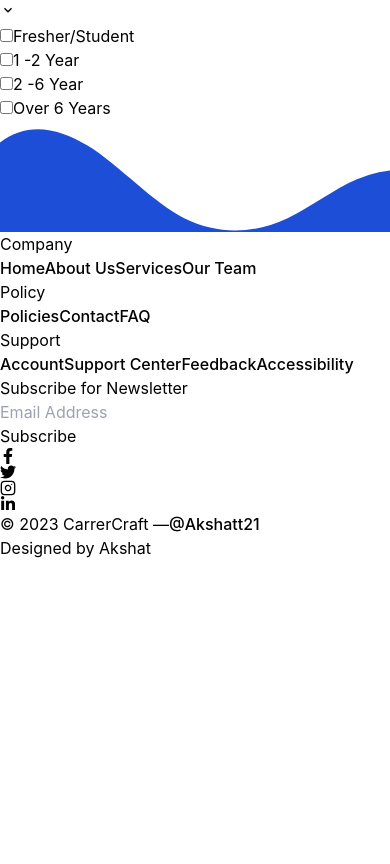
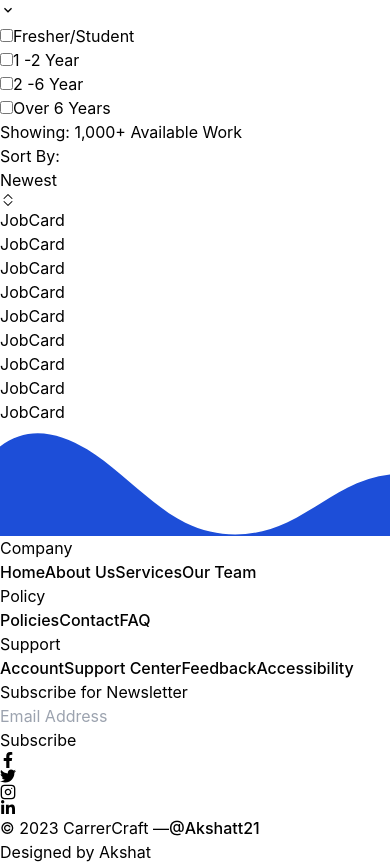
Before and after one commit to Akshat-iitk/CareerCraft, a React (Vite) app in the folder client/: page /find-jobs in a window 390 px wide. Shown: the part 1785-2649 px from the top of the page. Before the commit the page ends 2345 px from the top, so only its background shows below. Built offline with nearby package versions, Linux system fonts and the light colour scheme.

Commit message:
Added  a ListBox using React @headless UI, ensuring the responsiveness of the frontend. Additionally, I implemented a 'Load More' feature on the FindJob page. If the 'numPage' state is greater than the current page number, a 'Load More' button will appear.

```diff
--- /dev/null
+++ b/client/src/Components/JobCard.jsx
@@ -0,0 +1,9 @@
+import React from 'react'
+
+const JobCard = () => {
+  return (
+    <div>JobCard</div>
+  )
+}
+
+export default JobCard
--- /dev/null
+++ b/client/src/Components/ListBox.jsx
@@ -0,0 +1,68 @@
+import React from "react";
+import { Fragment, useState } from "react";
+import { Listbox, Transition } from "@headlessui/react";
+import { BsCheck2, BsChevronExpand } from "react-icons/bs";
+const options = ["Newest", "Oldest", "A-Z", "Z-A"];
+const ListBox = ({ sort, setSort }) => {
+  return (
+    <div className="w-[8rem] md:w-[10rem]">
+      <Listbox value={sort} onChange={setSort}>
+        <div className="relative mt-1">
+          <Listbox.Button
+            className={
+              "relative w-full cursor-default rounded-lg bg-white py-2 pl-3 pr-10 text-left shadow-md focus:outline-none focus-visible:border-indigo-500 focus-visible:ring-2 focus-visible:ring-white focus-visible:ring-opacity-75 focus-visible:ring-offset-2 focus-visible:ring-offset-orange-300 sm:text-sm"
+            }
+          >
+            <span className="block truncate">{sort}</span> {/*sort is by default Newest*/}
+
+            <span className="pointer-events-none absolute inset-y-0 right-0 flex items-center pr-2">
+              <BsChevronExpand
+                className="h-5 w-5 text-gray-500"
+                aria-hidden="true"
+              />
+            </span>
+          </Listbox.Button>
+          <Transition
+            as={Fragment}
+            leave='transition ease-in duration-100'
+            leaveFrom='opacity-100'
+            leaveTo='opacity-0'
+          >
+           <Listbox.Options className='absolute mt-1 max-h-60 w-full overflow-auto rounded-md bg-white py-1 text-base shadow-lg ring-1 ring-black ring-opacity-5 focus:outline-none sm:text-sm'>
+           {options.map((op, index) => (
+                <Listbox.Option
+                  key={index}
+                  className={({ active }) =>
+                    `relative cursor-default select-none py-2 pl-10 pr-4 ${
+                      active ? "bg-[#1d4fd830]" : "text-gray-900"
+                    }`
+                  }
+                  value={op}
+                >
+                  {({ selected }) => (
+                    <>
+                      <span
+                        className={`block truncate ${
+                          selected ? "font-medium" : "font-normal"
+                        }`}
+                      >
+                        {op}
+                      </span>
+                      {selected ? (
+                        <span className='absolute inset-y-0 left-0 flex items-center pl-3'>
+                          <BsCheck2 className='h-5 w-5' aria-hidden='true' />
+                        </span>
+                      ) : null}
+                    </>
+                  )}
+                </Listbox.Option>
+              ))}
+           </Listbox.Options>
+          </Transition>
+        </div>
+      </Listbox>
+    </div>
+  );
+};
+
+export default ListBox;
--- a/client/src/Components/index.js
+++ b/client/src/Components/index.js
@@ -4,4 +4,6 @@ import CustomButton from "./CustomButton";
 import TextInput from "./TextInput";
 import SignUp from "./SignUp";
 import Header from "./Header";
-export { Navbar, Footer , CustomButton , TextInput , SignUp , Header};
+import ListBox from "./ListBox";
+import JobCard from "./JobCard";
+export { Navbar, Footer , CustomButton , TextInput , SignUp , Header,ListBox,JobCard};
--- a/client/src/pages/FindJobs.jsx
+++ b/client/src/pages/FindJobs.jsx
@@ -1,12 +1,10 @@
 import React, { useState } from "react";
 import { useLocation, useNavigate } from "react-router-dom";
-import { CustomButton, Header } from "../components";
+import { CustomButton, Header, JobCard, ListBox } from "../components";
 import { BiBriefcaseAlt2 } from "react-icons/bi";
 import { BsStars } from "react-icons/bs";
 import { MdOutlineKeyboardArrowDown } from "react-icons/md";
 import { experience, jobTypes, jobs } from "../utils/data";
-import { Listbox } from "@headlessui/react";
-
 function FindJobs() {
   const [sort, setSort] = useState("Newest");
   const [page, setPage] = useState(1);
@@ -20,6 +18,17 @@ function FindJobs() {
   const [isFetching, setIsFetching] = useState(false);
   const location = useLocation();
   const navigate = useNavigate();
+  const filterJobs = (val) => {
+    if (filterJobTypes?.includes(val)) {
+      setFilterJobTypes(filterJobTypes.filter((el) => el != val));
+    } else {
+      setFilterJobTypes([...filterJobTypes, val]);
+    }
+  };
+  const filterExperience = async (e) => {
+    setFilterExp(e);
+    console.log(filterExp)
+  };
   return (
     <div>
       <Header
@@ -85,6 +94,32 @@ function FindJobs() {
             </div>
           </div>
         </div>
+        <div className='w-full md:w-5/6 px-5 md:px-0'>
+         <div className='flex items-center justify-between mb-4'>
+         <p className='text-sm md:text-base'>
+              Showing: <span className='font-semibold'>1,000+ </span>
+               Available Work
+            </p>
+            <div className='flex flex-col md:flex-row gap-0 md:gap-2 md:items-center'>
+              <p className='text-sm md:text-base'>Sort By:</p>
+
+              <ListBox sort={sort} setSort={setSort} />
+            </div>
+         </div>
+         <div className='w-full flex flex-wrap gap-4 '>
+            {jobs.map((job, index) => (
+              <JobCard job={job} key={index} />
+            ))}
+          </div>
+          {numPage > page && !isFetching && (
+            <div className='w-full flex items-center justify-center pt-16'>
+              <CustomButton
+                title='Load More'
+                containerStyles={`text-blue-600 py-1.5 px-5 focus:outline-none hover:bg-blue-700 hover:text-white rounded-full font-semibold text-base border border-blue-600`}
+              />
+            </div>
+          )}
+        </div>
       </div>
     </div>
   );
```
